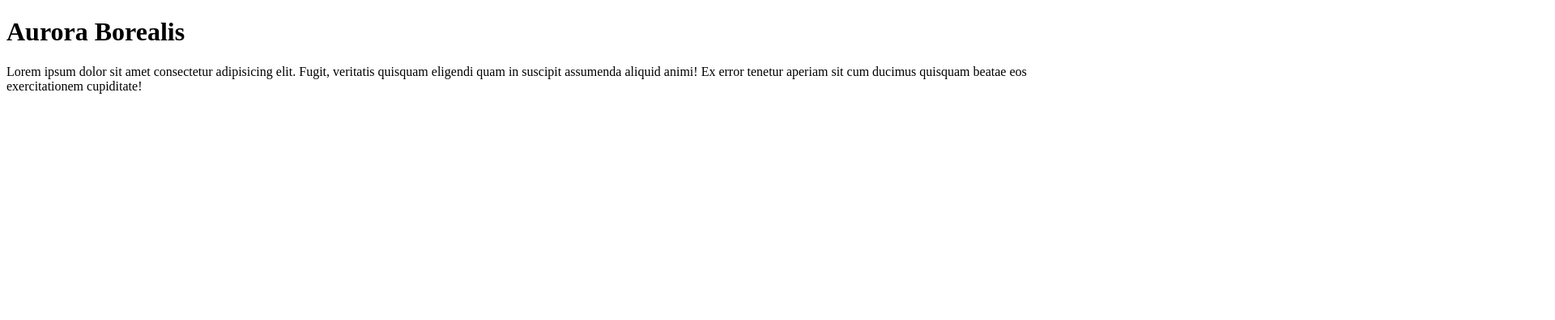
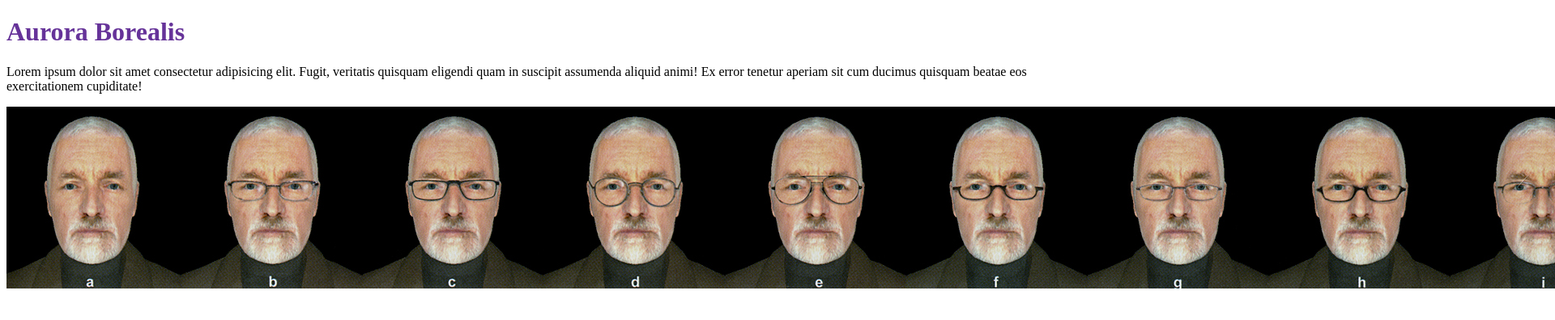
Before and after one commit to iconicfruitbasket/landing-page, a plain HTML site: page index.html in a window 1280 px wide. Shown: the top 396 px of the page at 81% size, 1920 px wide, since content can reach past the window. Drawn offline with Linux system fonts and the light colour scheme.

Commit message:
added image

```diff
--- a/index.html
+++ b/index.html
@@ -3,10 +3,12 @@
 <head>
     <meta charset="UTF-8">
     <meta name="viewport" content="width=device-width, initial-scale=1.0">
+    <link rel="stylesheet" href="./style.css">
     <title>Document</title>
 </head>
 <body>
     <h1>Aurora Borealis</h1>
     <p>Lorem ipsum dolor sit amet consectetur adipisicing elit. Fugit, veritatis quisquam eligendi quam in suscipit assumenda aliquid animi! Ex error tenetur aperiam sit cum ducimus quisquam beatae eos exercitationem cupiditate!</p>
+    <img src="./images/Breen_different_glasses.webp" alt="">
 </body>
 </html>
--- /dev/null
+++ b/style.css
@@ -0,0 +1,3 @@
+h1 {
+    color: rebeccapurple;
+}
```
Also changed, not shown: images/Breen_different_glasses.webp (added).
